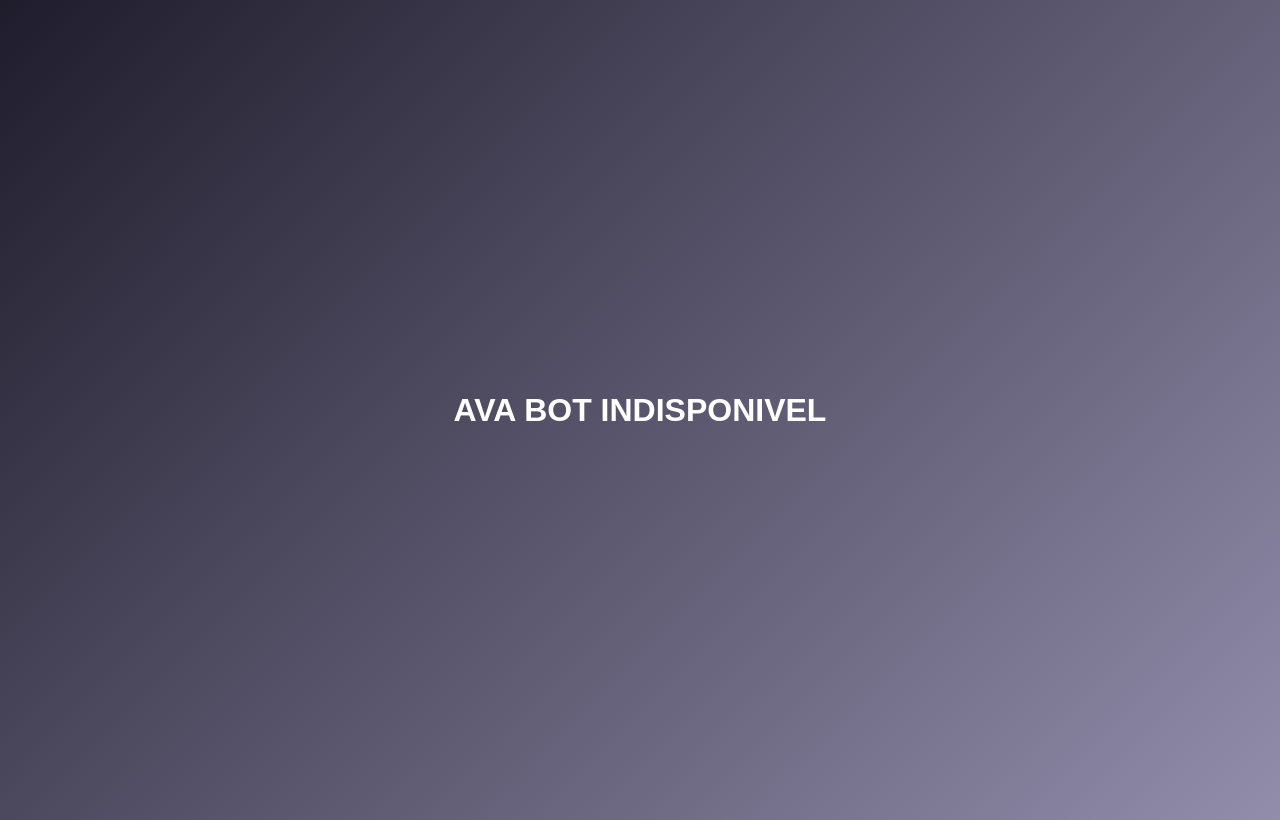
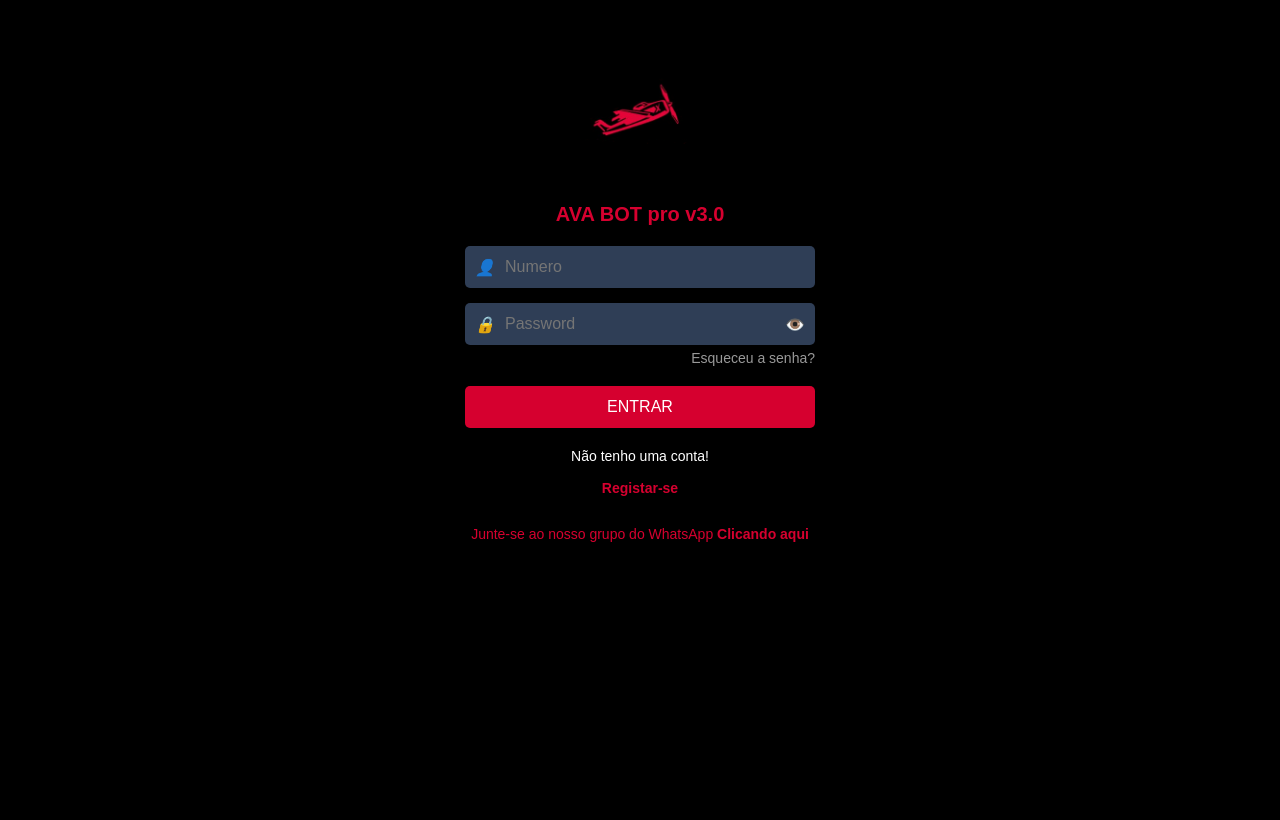
Before and after one commit to abelinfinito/AVA-BOT, a plain HTML site: page index.html in a window 1280 px wide. Drawn offline with Linux system fonts and the light colour scheme.

Commit message:
Add files via upload

```diff
--- a/index.html
+++ b/index.html
@@ -3,151 +3,181 @@
 <head>
   <meta charset="UTF-8">
   <meta name="viewport" content="width=device-width, initial-scale=1.0">
-    <title>FlyHacker pro</title>
+  <title>Login - Preditor AIN v3.0</title>
   <style>
+    * {
+      margin: 0;
+      padding: 0;
+      box-sizing: border-box;
+      font-family: Arial, sans-serif;
+    }
+
     body {
-            margin: 0;
-            padding: 10px;
-            font-family: 'Poppins', sans-serif;
-            background: linear-gradient(135deg, #1f1c2c, #928dab);
-            color: #fff;
+      background-color: #000;
+      color: white;
       display: flex;
-            flex-direction: column;
+      justify-content: center;
       align-items: center;
-            justify-content: center;
-            height: 100vh;
+      height: 75vh;
+    }
+
+    .login-container {
+      width: 90%;
+      max-width: 350px;
       text-align: center;
     }
 
-        .header {
-            font-size: 28px;
-            font-weight: 600;
-            margin: 50px 0;
+    .logo {
+      width: 120px;
+      margin-bottom: 20px;
     }
 
-        .history-container {
-            display: none;
-            background: rgba(0, 0, 0, 0.3);
-            border-radius: 10px;
-            padding: 15px;
+    h2 {
+      color: #D6002F;
+      font-size: 20px;
       margin-bottom: 20px;
-            width: 90%;
-            max-width: 400px;
-            text-align: center;
     }
 
-        .history h2 {
-            margin: 0 0 10px;
-            font-size: 18px;
+    .input-group {
+      position: relative;
+      margin-bottom: 15px;
     }
 
-        .history ul {
-            list-style: none;
-            padding: 0;
-            margin: 0;
-            display: flex;
-            flex-wrap: wrap;
-            gap: 10px;
-            justify-content: center;
+    .input-group input {
+      width: 100%;
+      padding: 12px;
+      padding-left: 40px;
+      border: none;
+      border-radius: 5px;
+      background-color: #2F3E56;
+      color: white;
+      font-size: 16px;
     }
 
-        .history li {
-            padding: 5px 10px;
+    .input-group i {
+      position: absolute;
+      left: 10px;
+      top: 50%;
+      transform: translateY(-50%);
+      color: white;
+    }
+
+    .password-icon {
+      position: absolute;
+      right: 10px;
+      top: 50%;
+      transform: translateY(-50%);
+      cursor: pointer;
+    }
+
+    .forgot-password {
+      text-align: right;
+      display: block;
+      margin-top: -10px;
+      margin-bottom: 20px;
+      color: #999;
+      font-size: 14px;
+      text-decoration: none;
+    }
+
+    .btn {
+      width: 100%;
+      padding: 12px;
+      background: #D6002F;
+      color: white;
+      border: none;
       border-radius: 5px;
-            font-weight: bold;
+      font-size: 16px;
+      cursor: pointer;
+    }
+
+    .btn:hover {
+      background: #b00023;
+    }
+
+    .register {
+      margin-top: 20px;
       font-size: 14px;
     }
 
-        .predictor {
-            background: rgba(255, 255, 255, 0.1);
-            border-radius: 50%;
-            width: 260px;
-            height: 260px;
-            display: flex;
-            flex-direction: column;
-            align-items: center;
-            justify-content: center;
-            box-shadow: 0 8px 20px rgba(0, 0, 0, 0.3);
-            text-align: center;
-            margin-top: 50px;
-            position: relative;
+    .register a {
+      color: #D6002F;
+      text-decoration: none;
+      font-weight: bold;
     }
 
-        .multiplier-display {
-            font-size: 42px;
-            font-weight: bold;
-            color: #FFEB3B;
-            margin-bottom: 20px;
-        }
-
-        .predict-button, .history-button {
-            padding: 10px 20px;
-            background: #00e5ff;
-            color: #1f1c2c;
-            font-size: 16px;
-            border: none;
-            border-radius: 20px;
-            cursor: pointer;
-            transition: all 0.3s ease;
-            margin: 5px;
-        }
-
-        .predict-button:hover, .history-button:hover {
-            background: #00bcd4;
-        }
-
-        .binary-animation {
-            position: absolute;
-            width: 100%;
-            height: 100%;
-            top: 0;
-            left: 0;
-            display: none;
-            align-items: center;
-            justify-content: center;
-        }
-
-        .binary-dot {
-            font-size: 20px;
-            color: #00FF00;
-            font-family: monospace;
-            animation: fall 0.5s linear infinite;
-        }
-
-        @keyframes fall {
-            0% { transform: translateY(-100px); opacity: 0; }
-            50% { opacity: 1; }
-            100% { transform: translateY(100px); opacity: 0; }
-        }
-
-        .blue { background-color: #2196F3; color: #fff; }
-        .purple { background-color: #9C27B0; color: #fff; }
-        .pink { background-color: #E91E63; color: #fff; }
-
-        footer {
-            margin-top: 25px;
+    .whatsapp-link {
+      display: block;
+      margin-top: 30px;
+      color: #D6002F;
+      text-decoration: none;
       font-size: 14px;
-            color: #ddd;
-            padding: 20px;
-        }
-
-        a {
-            color: #80DEEA;
-            text-decoration: none;
-        }
-
-        .connected-message {
-            font-size: 16px;
-            color: #ddd;
-            margin-top: 20px;
-        }
-
-        .elephantbet {
-            color: #E91E63;
     }
   </style>
 </head>
 <body>
-   <h1>AVA BOT INDISPONIVEL</h1>
+
+  <div class="login-container">
+    <img class="logo" src="bot1.png" alt="Logo">
+    <h2>AVA BOT pro v3.0</h2>
+
+    <form id="loginForm">
+      <div class="input-group">
+        <i>👤</i>
+        <input type="text" id="username" placeholder="Numero" required>
+      </div>
+
+      <div class="input-group">
+        <i>🔒</i>
+        <input type="password" id="password" placeholder="Password" required>
+        <span class="password-icon" onclick="togglePassword()">👁️</span>
+      </div>
+
+      <a href="https://wa.me/926240472" class="forgot-password">Esqueceu a senha?</a>
+
+      <button type="submit" class="btn">ENTRAR</button>
+
+      <div class="register">
+        Não tenho uma conta! <br><br><a href="https://wa.me/926240472">Registar-se</a>
+      </div>
+
+      <a href="https://chat.whatsapp.com/CNsM1ysyDXA0o7SUCSbG8v" class="whatsapp-link">Junte-se ao nosso grupo do WhatsApp <strong>Clicando aqui</strong></a>
+    </form>
+  </div>
+
+  <script>
+    function togglePassword() {
+      const passwordInput = document.getElementById("password");
+      if (passwordInput.type === "password") {
+        passwordInput.type = "text";
+      } else {
+        passwordInput.type = "password";
+      }
+    }
+
+    document.getElementById("loginForm").addEventListener("submit", async function (e) {
+      e.preventDefault();
+
+      const username = document.getElementById("username").value;
+      const password = document.getElementById("password").value;
+
+      try {
+        const response = await fetch("users.json");
+        const users = await response.json();
+
+        const user = users.find((u) => u.username === username && u.password === password);
+
+        if (user) {
+          alert("Login bem-sucedido! Bem-vindo, " + username + "!");
+          window.location.href = "bot.html"; // Redireciona para o painel
+        } else {
+          alert("Usuário ou senha incorretos!");
+        }
+      } catch (error) {
+        console.error("Erro ao carregar os usuários:", error);
+      }
+    });
+  </script>
+
 </body>
 </html>
```
Lines whose indentation alone changed are shown as unchanged.
